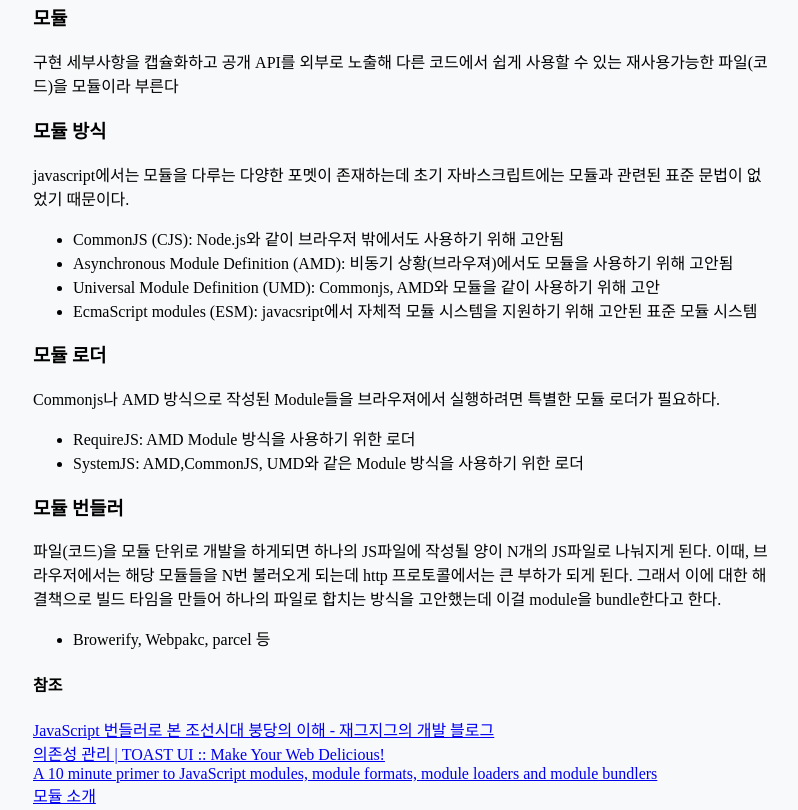
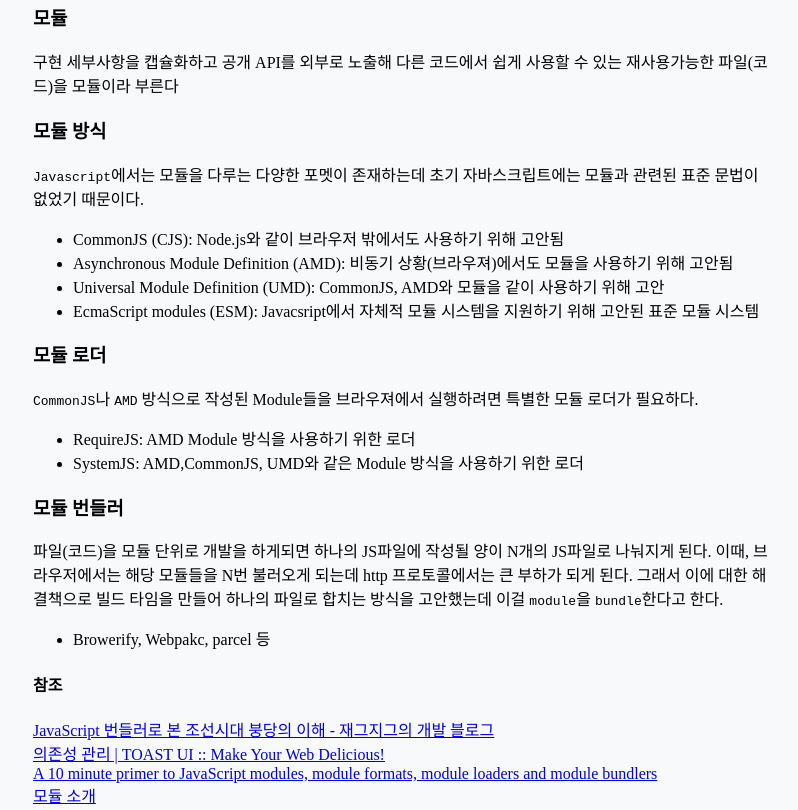
Before and after one commit to merturl/blog, a Gatsby site: page /javacsript-module/javacsript-module/ in a window 1280 px wide. Shown: the part 566-1376 px from the top of the page, without its empty margins (239-1037 px from the left). Built offline with nearby package versions, Linux system fonts and the light colour scheme; Gatsby itself is replaced by a stand-in of ours; no server answers.

Commit message:
Update post

```diff
--- a/blog/javacsript-module/javacsript-module.md
+++ b/blog/javacsript-module/javacsript-module.md
@@ -14,16 +14,16 @@ thumbnail: images/js_module.png
 
 ### 모듈 방식
 
-javascript에서는 모듈을 다루는 다양한 포멧이 존재하는데 초기 자바스크립트에는 모듈과 관련된 표준 문법이 없었기 때문이다.
+`Javascript`에서는 모듈을 다루는 다양한 포멧이 존재하는데 초기 자바스크립트에는 모듈과 관련된 표준 문법이 없었기 때문이다.
 
 - CommonJS (CJS): Node.js와 같이 브라우저 밖에서도 사용하기 위해 고안됨
 - Asynchronous Module Definition (AMD): 비동기 상황(브라우져)에서도 모듈을 사용하기 위해 고안됨
-- Universal Module Definition (UMD): Commonjs, AMD와 모듈을 같이 사용하기 위해 고안
-- EcmaScript modules (ESM): javacsript에서 자체적 모듈 시스템을 지원하기 위해 고안된 표준 모듈 시스템
+- Universal Module Definition (UMD): CommonJS, AMD와 모듈을 같이 사용하기 위해 고안
+- EcmaScript modules (ESM): Javacsript에서 자체적 모듈 시스템을 지원하기 위해 고안된 표준 모듈 시스템
 
 ### 모듈 로더
 
-Commonjs나 AMD 방식으로 작성된 Module들을 브라우져에서 실행하려면 특별한 모듈 로더가 필요하다.
+`CommonJS`나 `AMD` 방식으로 작성된 Module들을 브라우져에서 실행하려면 특별한 모듈 로더가 필요하다.
 
 - RequireJS: AMD Module 방식을 사용하기 위한 로더
 - SystemJS: AMD,CommonJS, UMD와 같은 Module 방식을 사용하기 위한 로더
@@ -33,7 +33,7 @@ Commonjs나 AMD 방식으로 작성된 Module들을 브라우져에서 실행하
 파일(코드)을 모듈 단위로 개발을 하게되면 하나의 JS파일에 작성될 양이 N개의 JS파일로 나눠지게 된다.
 이때, 브라우저에서는 해당 모듈들을 N번 불러오게 되는데 http 프로토콜에서는 큰 부하가 되게 된다.
 그래서 이에 대한 해결책으로 빌드 타임을 만들어 하나의 파일로 합치는 방식을 고안했는데
-이걸 module을 bundle한다고 한다.
+이걸 `module`을 `bundle`한다고 한다.
 
 - Browerify, Webpakc, parcel 등
 
```
